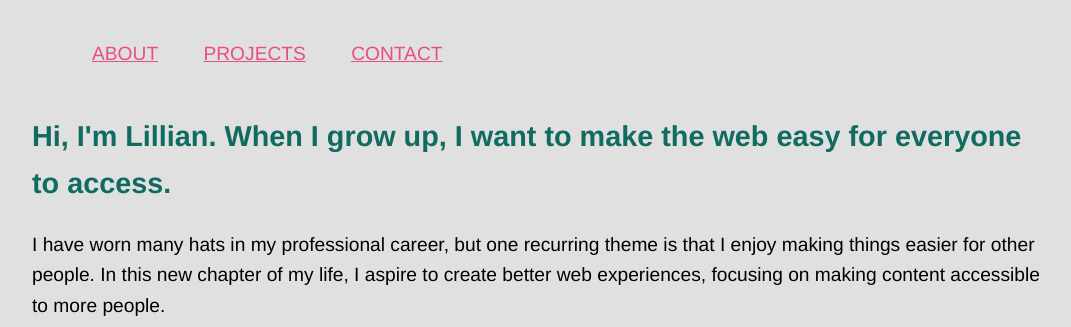
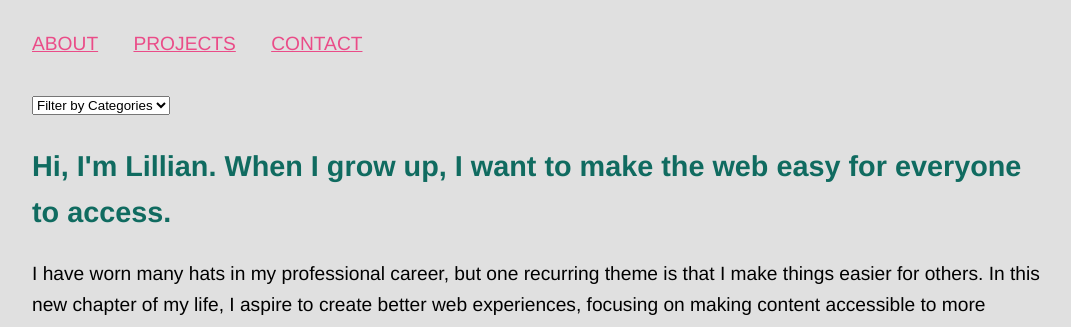
Before and after one commit to lillianszugyi/301n3-portfolio, a plain HTML site: page index.html in a window 1280 px wide. Shown: the part 158-485 px from the top of the page, without its empty margins (104-1175 px from the left). Drawn offline with nearby package versions, Linux system fonts and the light colour scheme; files whose address does not match are found by name.

Commit message:
attempt to create filter for category.

```diff
--- a/css/style.css
+++ b/css/style.css
@@ -16,13 +16,22 @@ a {
 
 .navBlock {
   display: inline-block;
-  padding: 20px;
+  padding: 10px 30px 10px 0;
+}
+
+nav ul {
+  padding: 0;
 }
 
 nav li {
   display:inline;
   list-style:none;
   text-decoration: none;
+}
+
+#filters {
+  list-style: none;
+  padding: 0;
 }
 
 footer a {
--- a/index.html
+++ b/index.html
@@ -10,32 +10,48 @@
   <body>
     <header>
       <h1>LILLIAN SZUGYI</h1>
+
+      <nav class="main-nav">
+        <ul>
+          <li class="navBlock" data-content="about"><a href="#">ABOUT</a></li>
+          <li class="navBlock" data-content="projects"><a href="#">PROJECTS</a></li>
+          <li class="navBlock"><a href="#">CONTACT</a></li>
+        </ul>
+      </nav>
+
+      <section id="articles" class="tab-content">
+        <div>
+          <ul id="filters">
+            <li>
+              <select id="category-filter">
+                <option value="">Filter by Categories</option>
+              </select>
+            </li>
+          </ul>
+        </div>
+      </section>
+
     </header>
-    <nav>
-      <ul>
-        <li class="navBlock" data-content="about"><a href="#About">ABOUT</a></li>
-        <li class="navBlock" data-content="projects"><a href="#Projects">PROJECTS</a></li>
-        <li class="navBlock"><a href="#Contact">CONTACT</a></li>
-      </ul>
-    </nav>
     <main>
-      <section id="about">
+
+      <section id="about" class="tab-content">
         <header>
           <h1>Hi, I'm Lillian. When I grow up, I want to make the web easy for everyone to access.</h1>
         </header>
         <section>
           <p>
-            I have worn many hats in my professional career, but one recurring theme is that I enjoy making things easier for other people. In this new chapter of my life, I aspire to create better web experiences, focusing on making content accessible to more people.
+            I have worn many hats in my professional career, but one recurring theme is that I make things easier for others. In this new chapter of my life, I aspire to create better web experiences, focusing on making content accessible to more people.
           </p>
         </section>
       </section>
+
       <section id="projects" class="tab-content">
         <article class="template" data-category="">
           <header>
             <h1></h1>
           </header>
-        <section class="project-body"></section>
-      </article>
+            <section class="project-body"></section>
+        </article>
       </section>
 
     </main>
```
Also changed, not shown: js/projectView.js (added, +43 -0 lines).
